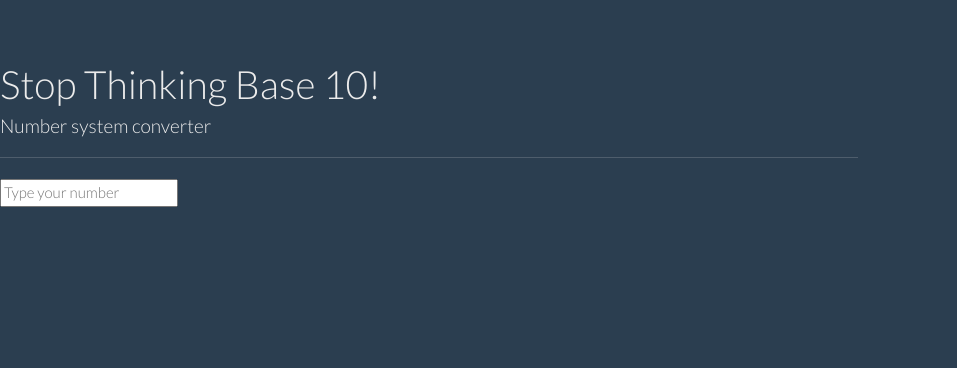
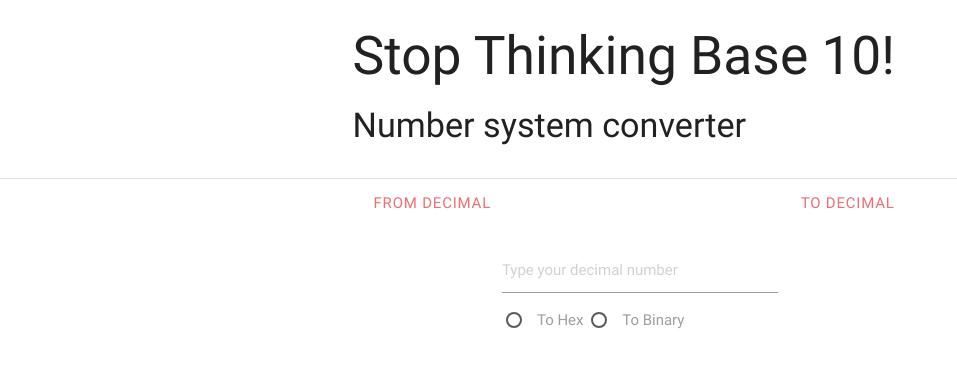
Before and after one commit to afduarte/afduarte.ovh, a plain HTML site: page nsconverter/index.html in a window 1280 px wide. Shown: the whole page, without its empty margins (0-957 px from the left). Drawn offline with nearby package versions, Linux system fonts and the light colour scheme.

Commit message:
Created basic layout, changed to materialize

```diff
--- a/nsconverter/index.html
+++ b/nsconverter/index.html
@@ -1,36 +1,53 @@
 <!DOCTYPE html>
 <html lang="en">
 <head>
-    <meta charset="utf-8">
-    <meta http-equiv="X-UA-Compatible" content="IE=edge">
-    <meta name="viewport" content="width=device-width, initial-scale=1">
-    <title>Stop Thinking Base 10!</title>
+    <meta http-equiv="Content-Type" content="text/html; charset=UTF-8" />
+    <meta name="viewport" content="width=device-width, initial-scale=1, maximum-scale=1.0, user-scalable=no" />
+    <title>Materialize</title>
+    <!-- CSS -->
+    <link media="screen,projection" rel="stylesheet" type="text/css" href="css/materialize.css"></link>
+    <link media="screen,projection" rel="stylesheet" type="text/css" href="css/style.css"></link>
+</head>
 
-    <!-- Bootstrap
-    <link href="https://maxcdn.bootstrapcdn.com/bootstrap/3.3.2/css/bootstrap.min.css" rel="stylesheet"> -->
-    <link href="css/superhero.min.css" rel="stylesheet">
+<body>
 
-    <!-- HTML5 shim and Respond.js for IE8 support of HTML5 elements and media queries -->
-    <!-- WARNING: Respond.js doesn't work if you view the page via file:// -->
-    <!--[if lt IE 9]>
-        <script src="https://oss.maxcdn.com/html5shiv/3.7.2/html5shiv.min.js"></script>
-        <script src="https://oss.maxcdn.com/respond/1.4.2/respond.min.js"></script>
-    <![endif]-->
-</head>
-<body>
-    <div class="row">
-        <div class="col-md-2-push col-md-8 page-header">
-            <h1>Stop Thinking Base 10!</h1>
-            <h4>Number system converter</h4>
+        <div class="row">
+        <div class="container">
+            <div class="col s8 offset-s2">
+                <h2>Stop Thinking Base 10!</h2>
+                <h4>Number system converter</h4>
+            </div>
         </div>
     </div>
-    <form>
-        <input name="userNum" type="text" placeholder="Type your number">
-    </form>
+    <div class="divider"></div>
+    <div class="row">
+        <div class="col s8 offset-s2">
+            <ul class="tabs">
+                <li class="tab col s6"><a href="#test1">From Decimal</a></li>
+                <li class="tab col s6"><a href="#test2">To Decimal</a></li>
+            </ul>
+        </div>
+    </div>
 
-    <!-- jQuery (necessary for Bootstrap's JavaScript plugins) -->
-    <script src="https://ajax.googleapis.com/ajax/libs/jquery/1.11.2/jquery.min.js"></script>
-    <!-- Include all compiled plugins (below), or include individual files as needed -->
-    <script src="https://maxcdn.bootstrapcdn.com/bootstrap/3.3.2/js/bootstrap.min.js"></script>
+    <div class="row">
+        <div class="container">
+            <div class="col s4 offset-s4">
+                <form action="#">
+                    <input id="userNum" onchange="fromDec()" type="text" placeholder="Type your decimal number">
+                    <p>
+                        <input name="convTo" type="radio" id="toHex" />
+                        <label for="toHex">To Hex</label>
+                        <input name="convTo" type="radio" id="toBin" />
+                        <label for="toBin">To Binary</label>
+                    </p>
+                </form>
+            </div>
+        </div>
+    </div>
+
+    <!-- Scripts -->
+    <script src="https://code.jquery.com/jquery-2.1.1.min.js"></script>
+    <script src="js/materialize/materialize.js"></script>
+    <script src="js/convert.js"></script>
 </body>
 </html>
```
